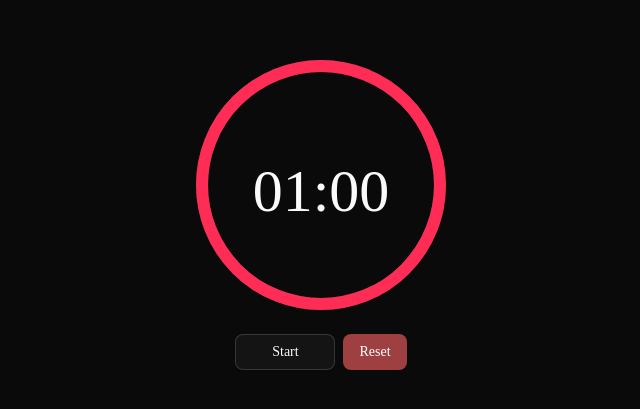
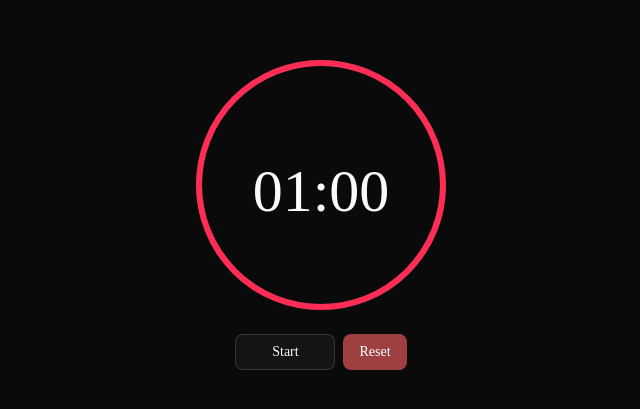
Before and after one commit to nasyatk/pomodoro-app, a Next.js app: page / in a window 1280 px wide. Shown: the part 185-594 px from the top of the page, without its empty margins (319-959 px from the left). Built offline with nearby package versions, Linux system fonts and the light colour scheme.

Commit message:
relearn the logic'

```diff
--- a/app/page.tsx
+++ b/app/page.tsx
@@ -6,6 +6,7 @@ import { useState, useEffect } from "react";
 import { Time } from "@/components/TimerDisplay";
 import { Button } from "@/components/ui/button";
 import {TimerCircle} from "@/components/TimerCircle";
+
 
 const DURATION = 1 * 60;
 
@@ -17,28 +18,36 @@ export default function Page() {
 
   const progress = timeLeft / DURATION;
 
+
   useEffect(() => {
     if (!isRunning) return;
+            const timer = setInterval(() => {
 
-    const timer = setInterval(() => {
-      setTimeLeft((prev) => {
-        if (prev <= 1) {
-          setIsRunning(false);
-          return 0;
-        }
-        return prev - 1;
-      });
-    }, 1000);
+            setTimeLeft((prev) => {
+                if (prev <= 1) {setIsRunning(false); return 0;}
+                return prev - 1;
+              });
+            }, 1000);
+            //jantung waktu: return prev-1, tiap 1000ms
 
-    return () => clearInterval(timer);
+            return () => clearInterval(timer);
   }, [isRunning]);
-
+  //cek: run/ga? (kalo iya lakuin setInterval), selama: isRunning
 
   useEffect(() => {
     if (timeLeft === 0) {
       router.push(`/break?duration=${DURATION / 60}`)
     }
   }, [timeLeft])
+
+
+
+
+
+
+
+
+
 
   return (
     <main className="w-screen h-screen flex flex-col justify-center items-center gap-6">
--- a/components/TimerCircle.tsx
+++ b/components/TimerCircle.tsx
@@ -1,26 +1,31 @@
 "use client"
+
+//ts config
 import { COLOR_PROGRESS } from "@/lib/config"
 import React from "react"
 
+//dimensi circle
+const size = 250
+const strokeWidth = 6
+const radius = (size - strokeWidth) / 2
+const circumference = 2 * Math.PI * radius
+
+//style circle
+const bgFill = "none"
+const bgStroke = "#333333"
+const progressFill = "none"
+const progressStroke = "#FF2D55"
+
+//define type
 interface TimerCircleProps {
    progress: number
    children?: React.ReactNode
  }
 
+//component
 function TimerCircle({progress, children}: TimerCircleProps) {
-   //dimensi circle
-  const size = 250
-  const strokeWidth = 12
-  const radius = (size - strokeWidth) / 2
-  const circumference = 2 * Math.PI * radius
 
   const strokeDashoffset = circumference * (1 - progress)
-
-   //style circle
-  const bgFill = "none"
-  const bgStroke = "#333333"
-  const progressFill = "none"
-   const progressStroke = "#FF2D55"
 
   return (
    <div>
@@ -49,13 +54,11 @@ function TimerCircle({progress, children}: TimerCircleProps) {
             strokeLinecap="round"
             transform={`rotate(-90 ${size / 2} ${size / 2})`}
          />
+
       </svg>
 
-         <div className="absolute flex justify-center items-center inset-0
-         outline outline-red-600">
-
+         <div className="absolute flex justify-center items-center inset-0 outline outline-red-600">
             {children}
-
          </div>
 
    </div>
@@ -65,4 +68,5 @@ function TimerCircle({progress, children}: TimerCircleProps) {
 export {TimerCircle}
 
 
-//circle dikasi prop children biar di page lebih simpel
+
+//circle dikasi prop children buat wadah Time
```
Also changed, not shown: components/TimerDisplay.tsx (+9 -2 lines), app/break/page.tsx (line endings or trailing spaces), app/rangkum.js (added).
